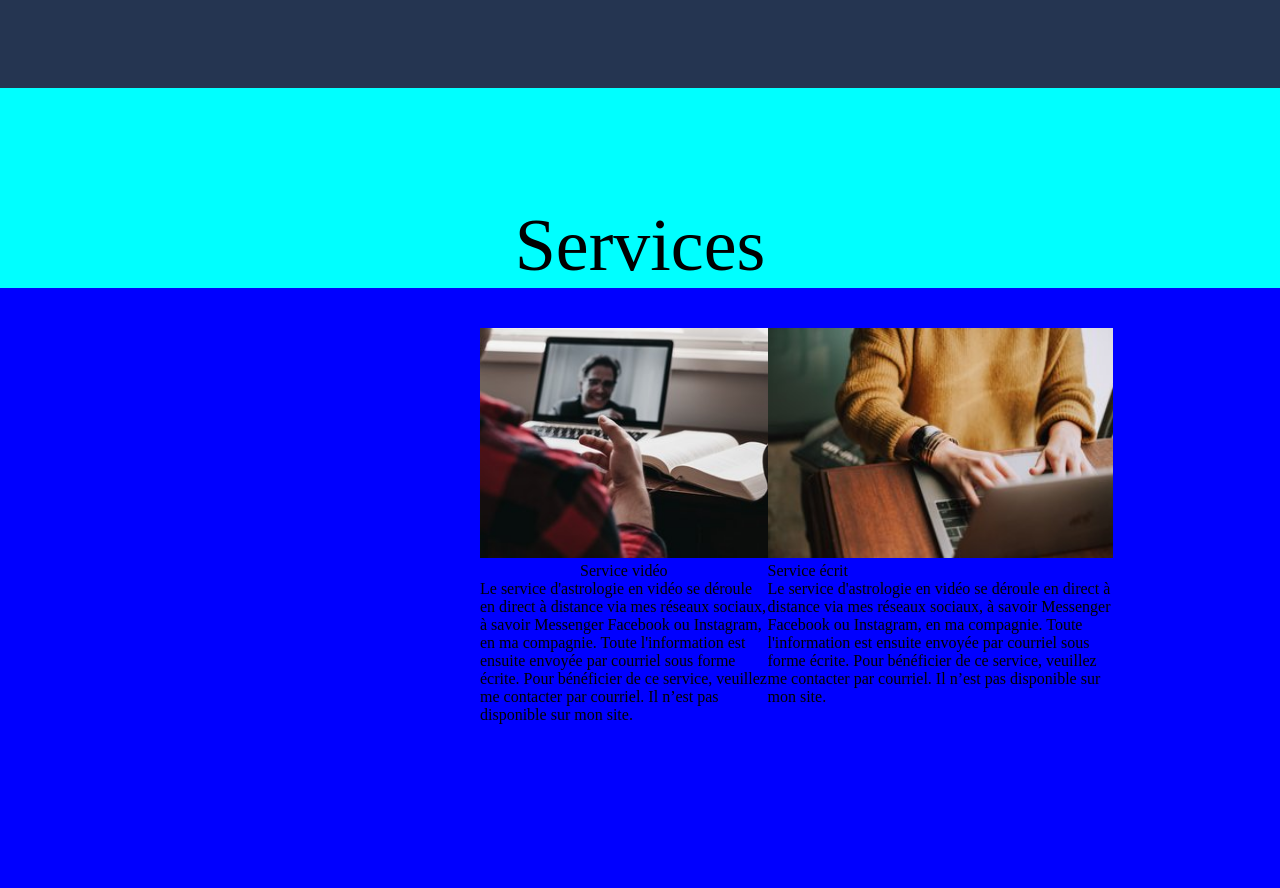
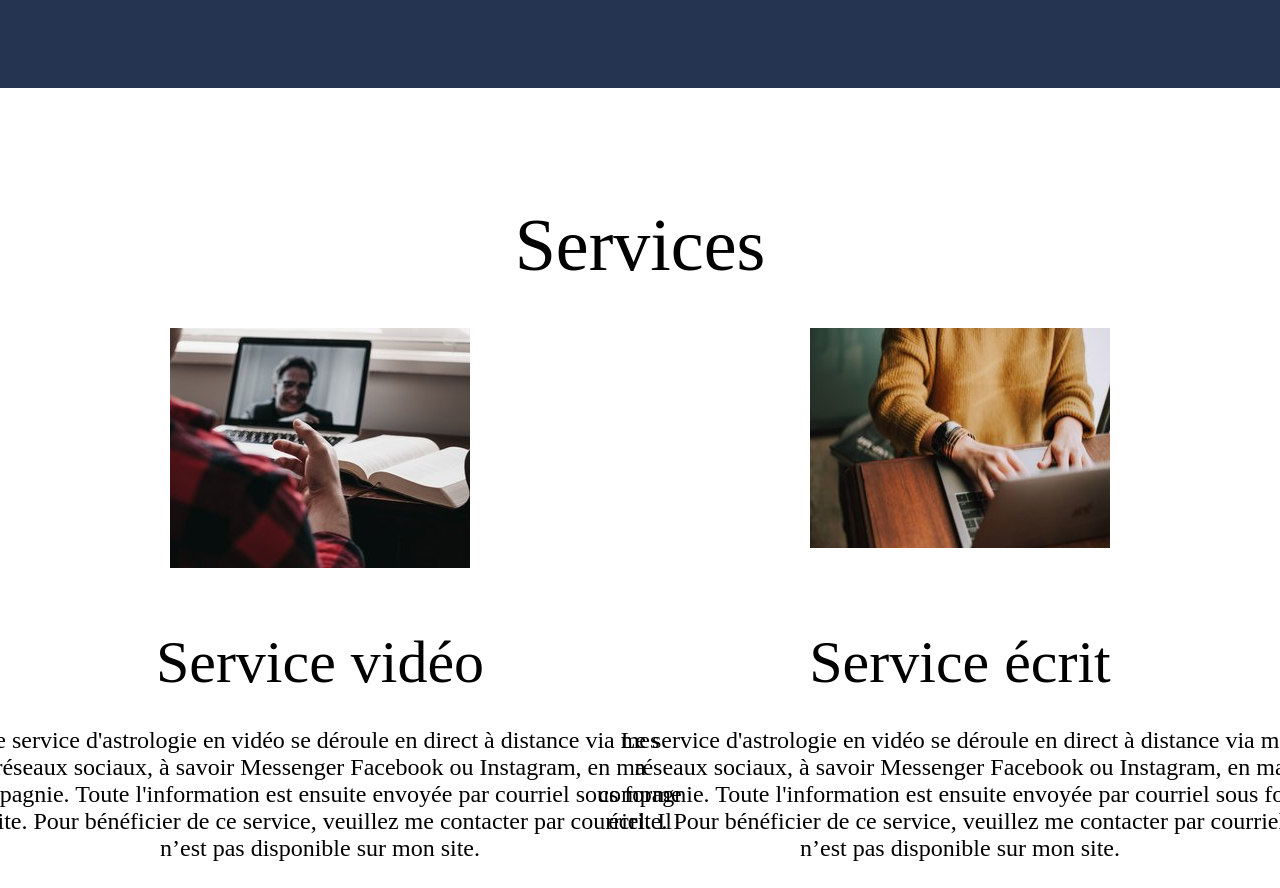
Before and after one commit to Pbrochu94/dedel_site, a plain HTML site: page index.html in a window 1280 px wide. Shown: the part 2481-3369 px from the top of the page. Drawn offline with Linux system fonts and the light colour scheme.

Commit message:
Redo the services section(completed)

```diff
--- a/index.html
+++ b/index.html
@@ -57,21 +57,20 @@
         <div class="service-title">Services</div>
         <div class="service-image">
             <div class="left">
-                <div class="left-image">
+                <div class="left-wrapper">
                     <img src="img/video-photo.jpg" alt="Photo of video">
-                    <div class="txt-wrapper">
-                        <div class="left-txt-header">Service vidéo</div>
-                        <div class="left-txt-p">
-                            Le service d'astrologie en vidéo se déroule en direct à distance via mes réseaux sociaux, à savoir Messenger Facebook ou Instagram, en ma compagnie.
-                            Toute l'information est ensuite envoyée par courriel sous forme écrite.
-                            Pour bénéficier de ce service, veuillez me contacter par courriel.
-                            Il n’est pas disponible sur mon site.
-                        </div>
+                    <div class="left-txt-header">Service vidéo
+                    </div>
+                    <div class="left-txt-p">
+                        Le service d'astrologie en vidéo se déroule en direct à distance via mes réseaux sociaux, à savoir Messenger Facebook ou Instagram, en ma compagnie.
+                        Toute l'information est ensuite envoyée par courriel sous forme écrite.
+                        Pour bénéficier de ce service, veuillez me contacter par courriel.
+                        Il n’est pas disponible sur mon site.
                     </div>
                 </div>
             </div>
             <div class="right">
-                <div class="right-image">
+                <div class="right-wrapper">
                     <img src="img/ecrit-photo.jpg" alt="Photo of writting">
                     <div class="right-txt-header">Service écrit</div>
                     <div class="right-txt-p">
--- a/style.css
+++ b/style.css
@@ -178,7 +178,6 @@ body
 {
     display:flex;
     height:200px;
-    background-color: aqua;
     justify-content: center;
     align-items: end;
     font-size:74px;
@@ -188,7 +187,6 @@ body
 {
     display:flex;
     height:600px;
-    background-color:blue;
     justify-content: center;
     justify-content:space-between;
 }
@@ -198,21 +196,54 @@ body
     margin-right: 360px;
 }
 
-.left-image
+.left, .right
 {
-    margin-left: 480px;
+    width:50vw;
+    display:flex;
+    flex-direction:column;
+    align-items: center;
+}
+.left-wrapper, .right-wrapper
+{
+    margin-top: 40px;
+    width:740px;
+    display:flex;
+    flex-direction: column;
+    justify-content: center;
+    align-items: center;
 }
 
-.right-image img, .left-image img
+.left-wrapper img
 {
-    height:230px;
-    margin-top: 40px;
+    height: 240px;
+    width:300px;
+}
+.right-wrapper img
+{
+    height: 220px;
+    width:300px;
 }
 
-.txt-wrapper
+.left-txt-p, .left-txt-header, .right-txt-header, .right-txt-p
 {
-    display:flex;
-    flex-direction:column;
-    justify-content:center;
-    align-items: center;
+    text-align: center;
 }
+
+.left-txt-header
+{
+    font-size:60px;
+    margin-top: 60px;
+    margin-bottom: 30px;
+}
+
+.right-txt-header
+{
+    font-size:60px;
+    margin-top: 80px;
+    margin-bottom: 30px;
+}
+
+.left-txt-p, .right-txt-p
+{
+    font-size:24px;
+}
```
